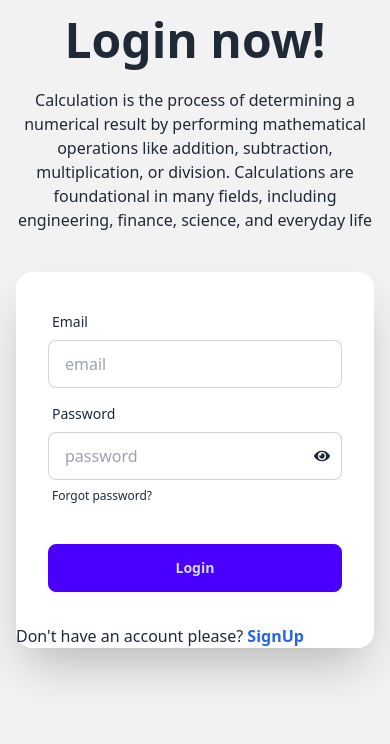
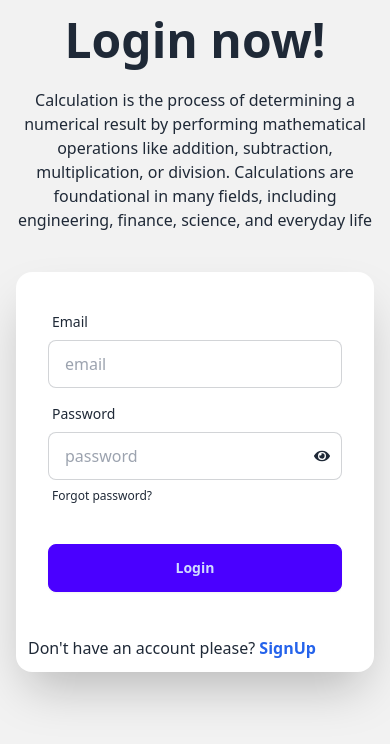
Before and after one commit to abdullah-al-mohammad/fatafat-calcualtion, a React (Vite) app: page /login in a window 390 px wide. Shown: the top 744 px of the page. Built offline with nearby package versions, Linux system fonts and the light colour scheme; no server answers.

Commit message:
align set and respponsive for phone

```diff
--- a/src/components/login/Login.jsx
+++ b/src/components/login/Login.jsx
@@ -55,7 +55,8 @@ const Login = () => {
 
     }
     return (
-        <div className="bg-base-200 min-h-screen">
+        <div className='bg-base-200'>
+            <div className="container mx-auto min-h-screen">
                 <div className="hero-content flex-col lg:flex-row-reverse">
                     <div className="text-center lg:text-left">
                         <h1 className="text-5xl font-bold">Login now!</h1>
@@ -77,7 +78,7 @@ const Login = () => {
                                 </label>
                                 <div className='relative'>
                                     <input
-                                    type={showPassword ? 'text': 'password'}
+                                        type={showPassword ? 'text' : 'password'}
                                         placeholder="password"
                                         name="password"
                                         className="input input-bordered w-full" required />
@@ -95,7 +96,8 @@ const Login = () => {
                                 <button className="btn btn-primary">Login</button>
                             </div>
                         </form>
-                    <p>Don't have an account please? <Link className='text-blue-600 font-bold' to='/signUp'>SignUp</Link></p>
+                        <p className='p-3'>Don't have an account please? <Link className='text-blue-600 font-bold' to='/signUp'>SignUp</Link></p>
+                    </div>
                 </div>
             </div>
         </div>
--- a/src/components/signUp/SignUp.jsx
+++ b/src/components/signUp/SignUp.jsx
@@ -88,7 +88,8 @@ const SignUp = () => {
 
     }
     return (
-        <div className="bg-base-200 min-h-screen">
+        <div className="bg-base-200">
+            <div className='container mx-auto min-h-screen'>
                 <div className="hero-content flex-col lg:flex-row-reverse">
                     <div className="text-center lg:text-left">
                         <h1 className="text-5xl font-bold">SignUp now!</h1>
@@ -150,6 +151,7 @@ const SignUp = () => {
                     </div>
                 </div>
             </div>
+        </div>
     );
 };
 
```
Also changed, not shown: src/main.jsx (+4 -4 lines). Lines whose indentation alone changed are shown as unchanged.
